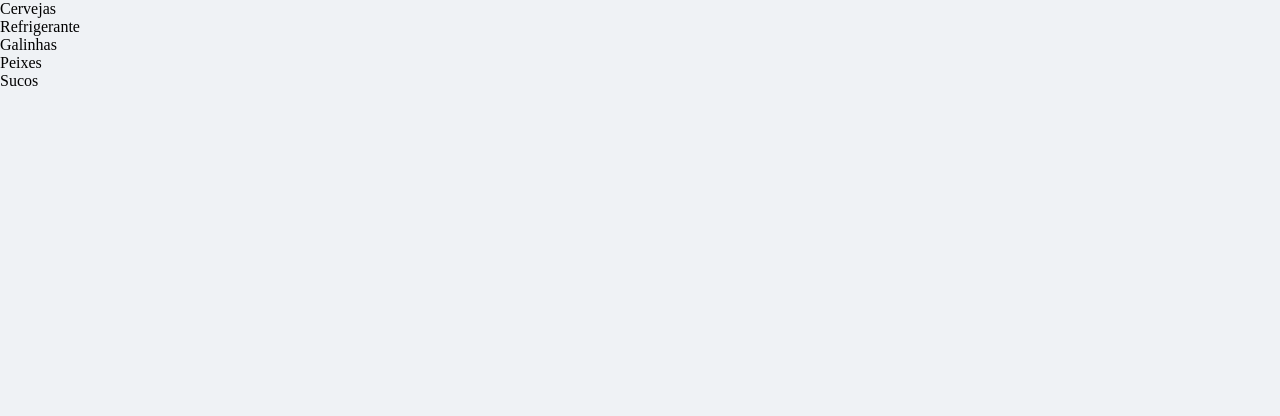
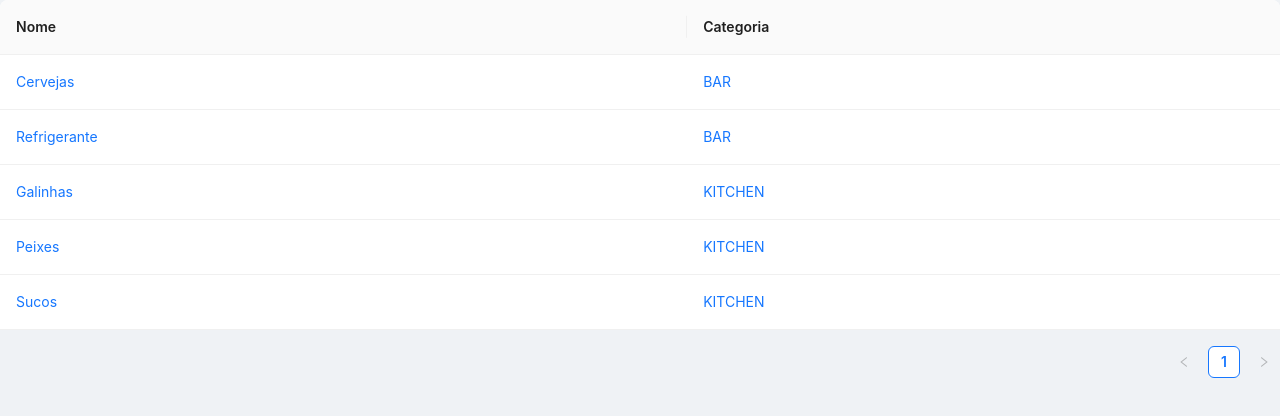
Before and after one commit to Ianara-cs/gestor-front, a React (Vite) app: page /menus in a window 1280 px wide. Shown: the top 416 px of the page. Built offline with nearby package versions, Linux system fonts and the light colour scheme; data requests are answered from the project's data file.

Commit message:
feat: adicionando uma tabela na tela de menus

```diff
--- a/src/modules/menus/screens/MenuScreen.tsx
+++ b/src/modules/menus/screens/MenuScreen.tsx
@@ -4,17 +4,32 @@ import { useRequests } from "../../../shared/hooks/useRequest";
 import { MenuType } from "../types/MenuType";
 import { URL_MENU } from "../../../shared/constants/urls";
 import { MethodsEnum } from "../../../shared/enums/methods.enum";
+import { ColumnsType } from "antd/es/table";
+import Table from "../../../shared/components/table/Table";
+
+const columns: ColumnsType<MenuType> = [
+  {
+    title: 'Nome',
+    dataIndex: 'name',
+    key: 'name',
+    render: (text) => <a>{text}</a>,
+  },
+  {
+    title: 'Categoria',
+    dataIndex: 'category',
+    key: 'category',
+    render: (text) => <a>{text}</a>,
+  },
+];
 
 const MenuScreen = () => {
   const { menus, setMenus } = useDataContext();
   const { request } = useRequests();
 
-  console.log(menus)
-
   useEffect(() => {
     request<MenuType[]>(URL_MENU, MethodsEnum.GET, setMenus);
   }, []);
 
-  return menus.map((menu) => <div key={menu.id}>{menu.name}</div>);
+  return <Table columns={columns} dataSource={menus} />;
 };
 export default MenuScreen;
--- /dev/null
+++ b/src/shared/components/table/Table.tsx
@@ -0,0 +1,7 @@
+import TableAntD, { TableProps } from "antd/es/table";
+
+function Table<RecordType extends object = any>(props: TableProps<RecordType>) {
+  return <TableAntD{...props} />
+}
+
+export default Table
--- a/src/shared/functions/connection/auth.ts
+++ b/src/shared/functions/connection/auth.ts
@@ -10,3 +10,16 @@ export const setAuthorizationToken = (token?: string) => {
 }
 
 export const getAuthorizationToken = () => getItemStorage(AUTHORIZATION_KEY)
+
+export const verifyLoggedIn = async () => {
+  const token = getAuthorizationToken();
+  if (!token) {
+    location.href = '/login';
+  }
+
+  // await connectionAPIGet<UserType>(URL_USER).catch(() => {
+  //   unsetAuthorizationToken();
+  //   location.href = '/login';
+  // });
+  return null;
+}
--- a/src/shared/hooks/useRequest.ts
+++ b/src/shared/hooks/useRequest.ts
@@ -10,7 +10,6 @@ import { ERROR_INVALID_PASSWORD } from "../constants/errosStatus"
 export const useRequests = () => {
   const [ loading, setLoading ] = useState(false)
   const { setNotification } = useGlobalContext()
-  const navigate = useNavigate()
 
   const request = async<T>(
     url: string,
@@ -36,6 +35,7 @@ export const useRequests = () => {
   }
 
   const authRequest = async (body: unknown) => {
+    const navigate = useNavigate();
     setLoading(true)
     await connectionAPIPost<AuthType>(URL_AUTH, body).then((result) => {
       setNotification('Entrando', 'success');
```
Also changed, not shown: src/App.tsx (+7 -0 lines).
